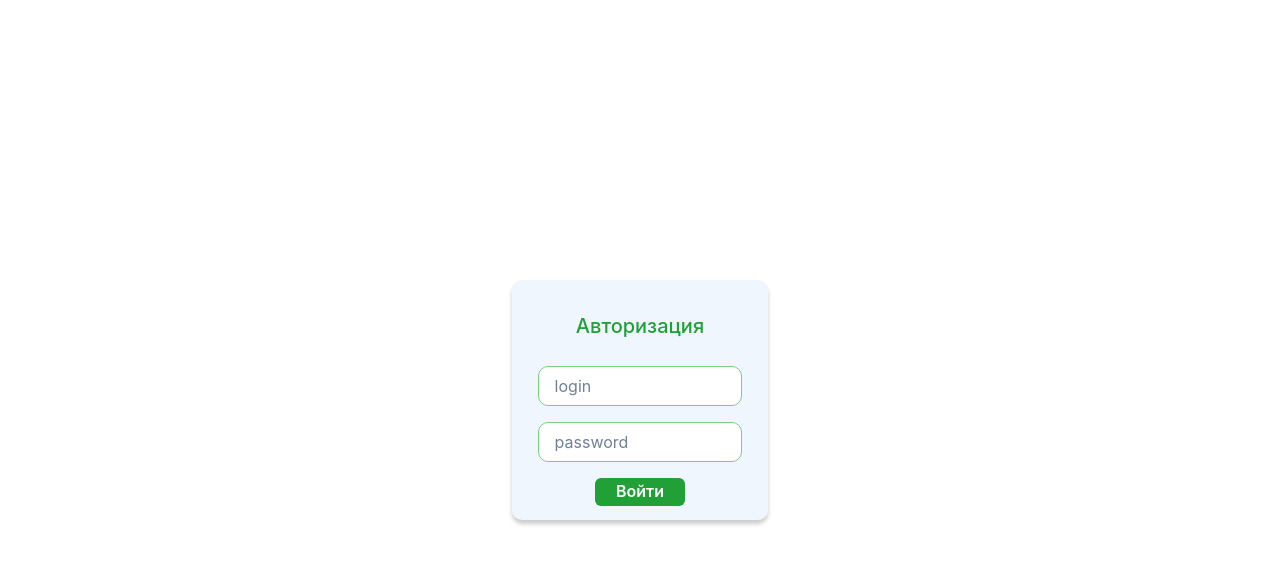
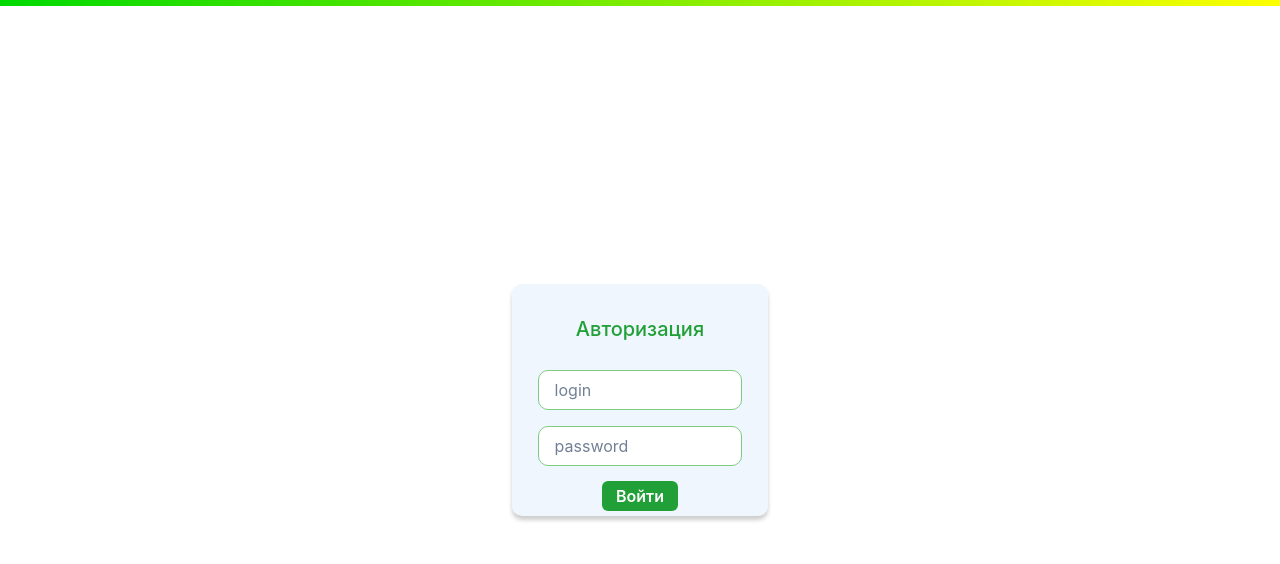
Before and after one commit to DanielUsov/sber-map, a React (Vite) app: page /admin in a window 1280 px wide. Shown: the top 564 px of the page. Built offline with nearby package versions, Linux system fonts and the light colour scheme.

Commit message:
feat: minor fixes

```diff
--- a/src/App.tsx
+++ b/src/App.tsx
@@ -11,7 +11,7 @@ import { SberLine } from './styles/sber-line';
 export const App = () => {
   return (
     <BrowserRouter>
-      {/* <SberLine /> */}
+      <SberLine />
       <Routes>
         <Route path={'/'}>
           <Route index element={<MainPage />} />
--- a/src/pages/edit-partner/index.tsx
+++ b/src/pages/edit-partner/index.tsx
@@ -113,7 +113,7 @@ export const EditPartner = () => {
         }}
       >
         <Button
-          marginTop={'2%'}
+          marginTop={'1%'}
           width={'6rem'}
           height={'4vh'}
           color="white"
@@ -126,7 +126,7 @@ export const EditPartner = () => {
           Отмена
         </Button>
         <Button
-          marginTop={'2%'}
+          marginTop={'1%'}
           width={'16rem'}
           height={'4vh'}
           color="white"
@@ -138,7 +138,7 @@ export const EditPartner = () => {
           Посмотреть текущий вариант
         </Button>
         <Button
-          marginTop={'2%'}
+          marginTop={'1%'}
           width={'6rem'}
           height={'4vh'}
           color="white"
--- a/src/pages/login/index.tsx
+++ b/src/pages/login/index.tsx
@@ -83,13 +83,16 @@ export const Login = () => {
               borderColor: '#21A038',
             }}
             sx={{
-              height: '12%',
+              height: isSmallerThan1280 ? '12%' : '85%',
+              minHeight: '30px',
               marginTop: '6%',
               marginBottom: '2%',
               backgroundColor: '#21A038',
               color: '#FFFFFF',
               borderColor: '#21A038',
-              width: '35%',
+              width: '30%',
+              fontSize: isSmallerThan1280 ? '16' : '18',
+              minWidth: '50px',
             }}
             onClick={handleSubmit}
           >
--- a/src/pages/new-partner/index.tsx
+++ b/src/pages/new-partner/index.tsx
@@ -4,10 +4,7 @@ import { useDispatch, useSelector } from 'react-redux';
 import { useNavigate, useParams } from 'react-router-dom';
 import { TRootState } from '../../@types/redux';
 import { useCreatePartnerMutation } from '../../__data__/services/api/partner';
-import {
-  clearNewPartnerState,
-  setStep,
-} from '../../__data__/slices/new-partner';
+import { clearNewPartnerState, setStep } from '../../__data__/slices/new-partner';
 import { ModelView } from '../../components/modal-view/inex';
 import { PartnerInfo } from '../../components/partner-info';
 import { PartnerPlaces } from '../../components/partner-places';
@@ -39,9 +36,7 @@ export const NewPartner = () => {
 
   const handlerNext = () => {
     if (Number(step) === steps.length - 1) {
-      return handlerCreate()
-        ? navigate(`/admin/allPartners`, { replace: true })
-        : null;
+      return handlerCreate() ? navigate(`/admin/allPartners`, { replace: true }) : null;
     }
     navigate(`/admin/newPartner/${Number(step) + 1}`, { replace: true });
   };
@@ -83,7 +78,7 @@ export const NewPartner = () => {
         }}
       >
         <Button
-          marginTop={'2%'}
+          marginTop={'1%'}
           width={'6rem'}
           height={'4vh'}
           color="white"
@@ -96,7 +91,7 @@ export const NewPartner = () => {
           Отмена
         </Button>
         <Button
-          marginTop={'2%'}
+          marginTop={'1%'}
           width={'16rem'}
           height={'4vh'}
           color="white"
@@ -108,7 +103,7 @@ export const NewPartner = () => {
           Посмотреть текущий вариант
         </Button>
         <Button
-          marginTop={'2%'}
+          marginTop={'1%'}
           width={'6rem'}
           height={'4vh'}
           color="white"
@@ -122,12 +117,7 @@ export const NewPartner = () => {
         </Button>
       </div>
       {typeof newPartnerData !== 'undefined' && (
-        <ModelView
-          isOpen={isOpen}
-          onClose={onClose}
-          data={newPartnerData}
-          isForm
-        />
+        <ModelView isOpen={isOpen} onClose={onClose} data={newPartnerData} isForm />
       )}
     </>
   );
--- a/src/styles/login/index.ts
+++ b/src/styles/login/index.ts
@@ -12,7 +12,6 @@ export const LoginWrapper = styled.div`
 export const LoginForm = chakra(FormControl, {
   baseStyle: {
     width: '20%',
-    height: '30%',
     backgroundColor: '#f0f6fe',
     borderRadius: '10px',
     boxShadow: '0px 4px 4px 0px rgba(0, 0, 0, 0.20)',
```
